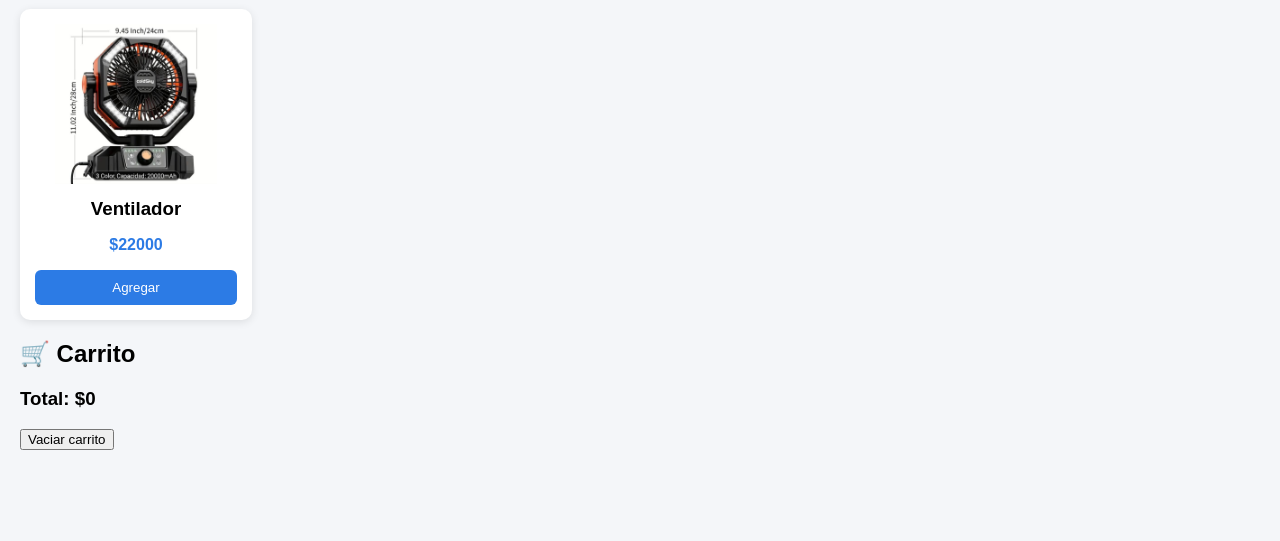
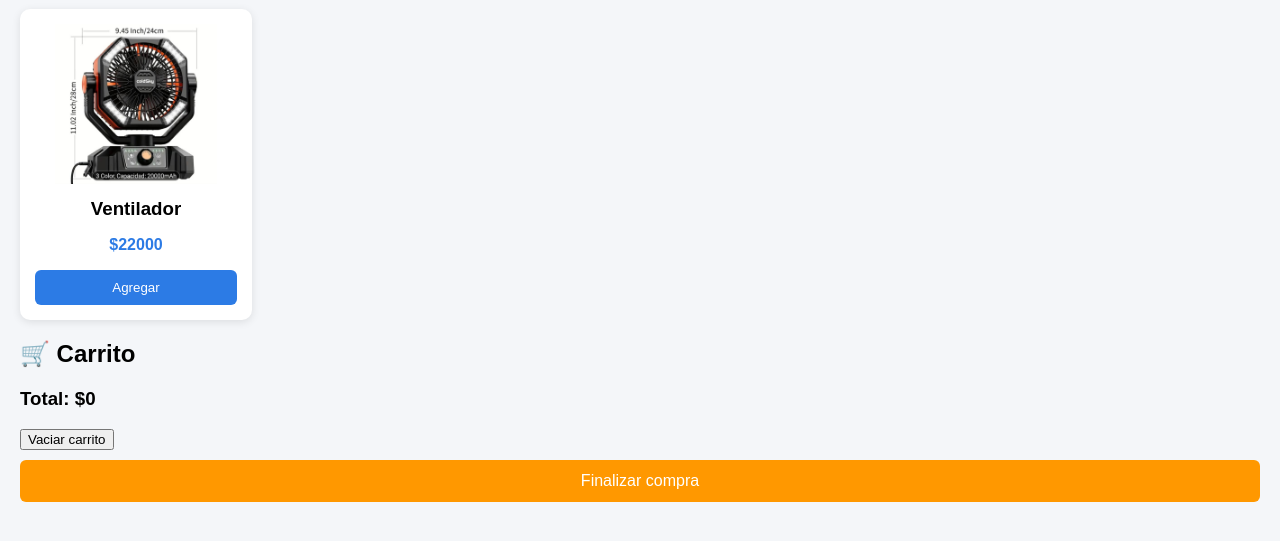
Before and after one commit to Niklausbmc/SuperVentas, a plain HTML site: page index.html in a window 1280 px wide. Shown: the part 99-640 px from the top of the page. Drawn offline with Linux system fonts and the light colour scheme.

Commit message:
Update index.html

```diff
--- a/index.html
+++ b/index.html
@@ -17,6 +17,9 @@
 <h3>Total: $<span id="total">0</span></h3>
 
 <button onclick="vaciarCarrito()">Vaciar carrito</button>
+<button class="finalizar" onclick="finalizarCompra()">
+    Finalizar compra
+</button>
 
 <script src="script.js"></script>
 </body>
```
